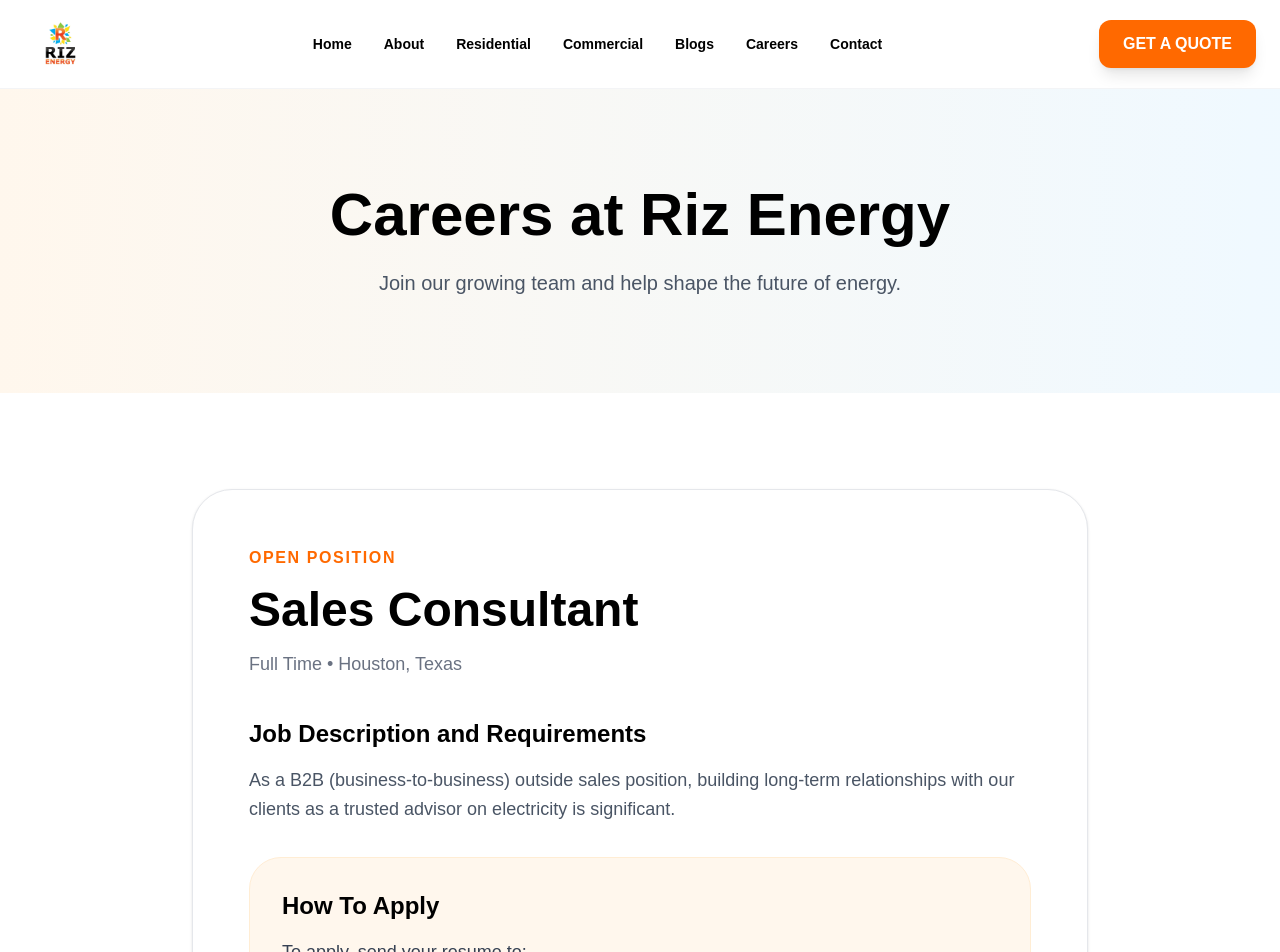
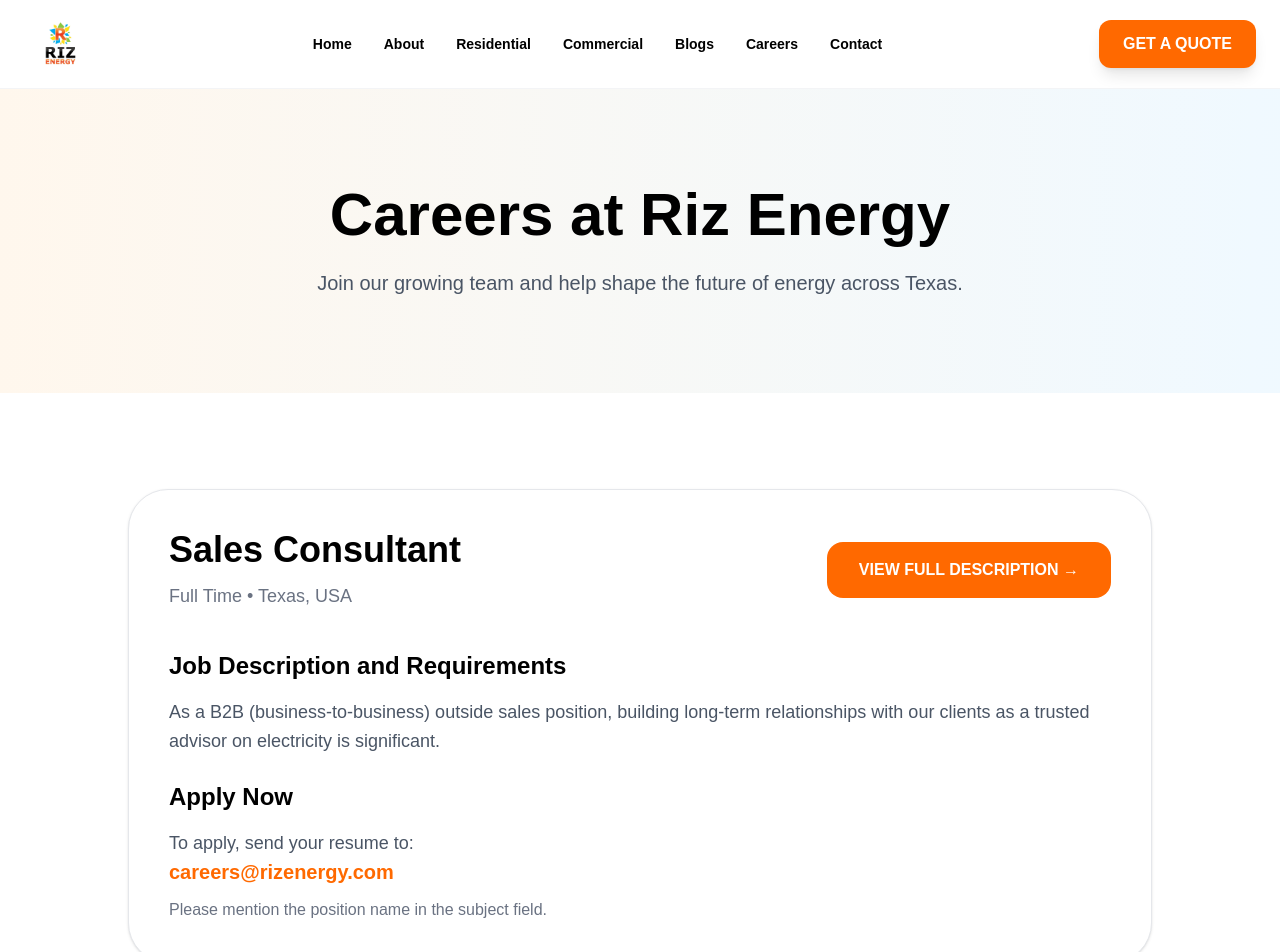
Before and after one commit to akashsandhuo-cmyk/Riz-Energy, a Next.js app: page /careers in a window 1280 px wide. Shown: the top 952 px of the page. Built offline with nearby package versions, Linux system fonts and the light colour scheme.

Commit message:
Update page.js

```diff
--- a/app/careers/page.js
+++ b/app/careers/page.js
@@ -17,37 +17,48 @@
           </h1>
 
           <p className="text-xl text-gray-600 max-w-3xl mx-auto">
-            Join our growing team and help shape the future of energy.
+            Join our growing team and help shape the future of energy across Texas.
           </p>
 
         </div>
 
       </section>
 
-      {/* JOB POSTING */}
+      {/* JOB OPENINGS */}
       <section className="py-24 px-6">
 
-        <div className="max-w-4xl mx-auto">
+        <div className="max-w-5xl mx-auto">
 
-          <div className="bg-white border border-gray-200 rounded-[40px] p-10 md:p-14 shadow-sm">
+          <div className="bg-white border border-gray-200 rounded-[40px] p-10 shadow-sm">
 
-            <div className="mb-10">
+            {/* TOP */}
+            <div className="flex flex-col lg:flex-row lg:items-center lg:justify-between gap-6 mb-10">
 
-              <p className="text-orange-500 font-bold uppercase tracking-widest mb-4">
-                Open Position
-              </p>
+              <div>
 
-              <h2 className="text-5xl font-black mb-4">
-                Sales Consultant
-              </h2>
+                <h2 className="text-4xl font-black mb-3">
+                  Sales Consultant
+                </h2>
 
-              <p className="text-gray-500 text-lg">
-                Full Time • Houston, Texas
-              </p>
+                <p className="text-gray-500 text-lg">
+                  Full Time • Texas, USA
+                </p>
+
+              </div>
+
+              <a
+                href="/images/sales_consultant.pdf"
+                target="_blank"
+                rel="noopener noreferrer"
+                className="bg-orange-500 hover:bg-orange-600 transition text-white px-8 py-4 rounded-2xl font-bold inline-block text-center"
+              >
+                VIEW FULL DESCRIPTION →
+              </a>
 
             </div>
 
-            <div className="space-y-8">
+            {/* DESCRIPTION */}
+            <div className="space-y-6">
 
               <div>
 
@@ -55,32 +66,32 @@
                   Job Description and Requirements
                 </h3>
 
-                <p className="text-lg text-gray-600 leading-relaxed">
+                <p className="text-gray-600 text-lg leading-relaxed">
                   As a B2B (business-to-business) outside sales position,
-                  building long-term relationships with our clients as a
-                  trusted advisor on electricity is significant.
+                  building long-term relationships with our clients as a trusted
+                  advisor on electricity is significant.
                 </p>
 
               </div>
 
-              <div className="bg-orange-50 rounded-[32px] p-8 border border-orange-100">
+              <div>
 
-                <h4 className="text-2xl font-black mb-4">
-                  How To Apply
-                </h4>
+                <h3 className="text-2xl font-black mb-4">
+                  Apply Now
+                </h3>
 
-                <p className="text-lg text-gray-700 leading-relaxed mb-6">
+                <p className="text-gray-600 text-lg leading-relaxed">
                   To apply, send your resume to:
                 </p>
 
                 <a
                   href="mailto:careers@rizenergy.com"
-                  className="text-2xl font-black text-orange-500 hover:text-orange-600 transition break-all"
+                  className="text-orange-500 font-bold text-xl hover:text-orange-600 transition"
                 >
                   careers@rizenergy.com
                 </a>
 
-                <p className="text-gray-600 mt-6">
+                <p className="text-gray-500 mt-3">
                   Please mention the position name in the subject field.
                 </p>
 
```
